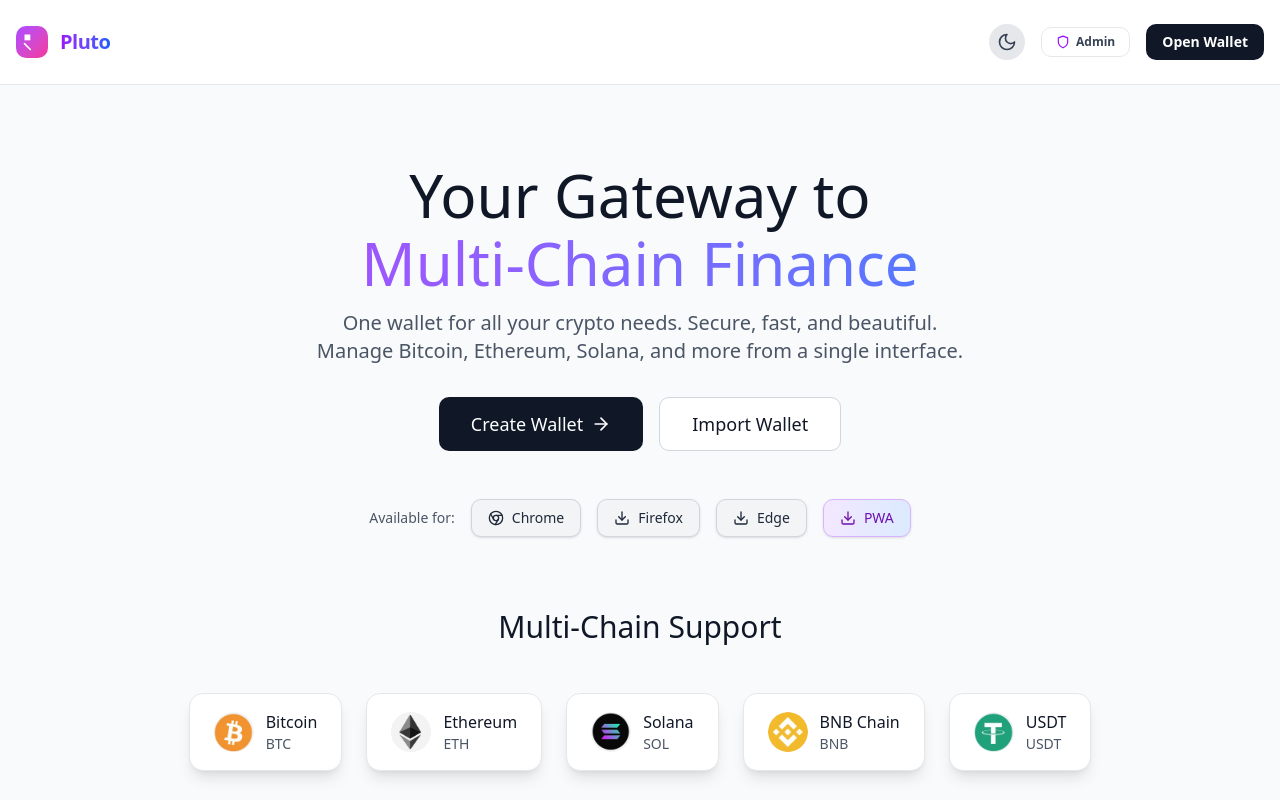
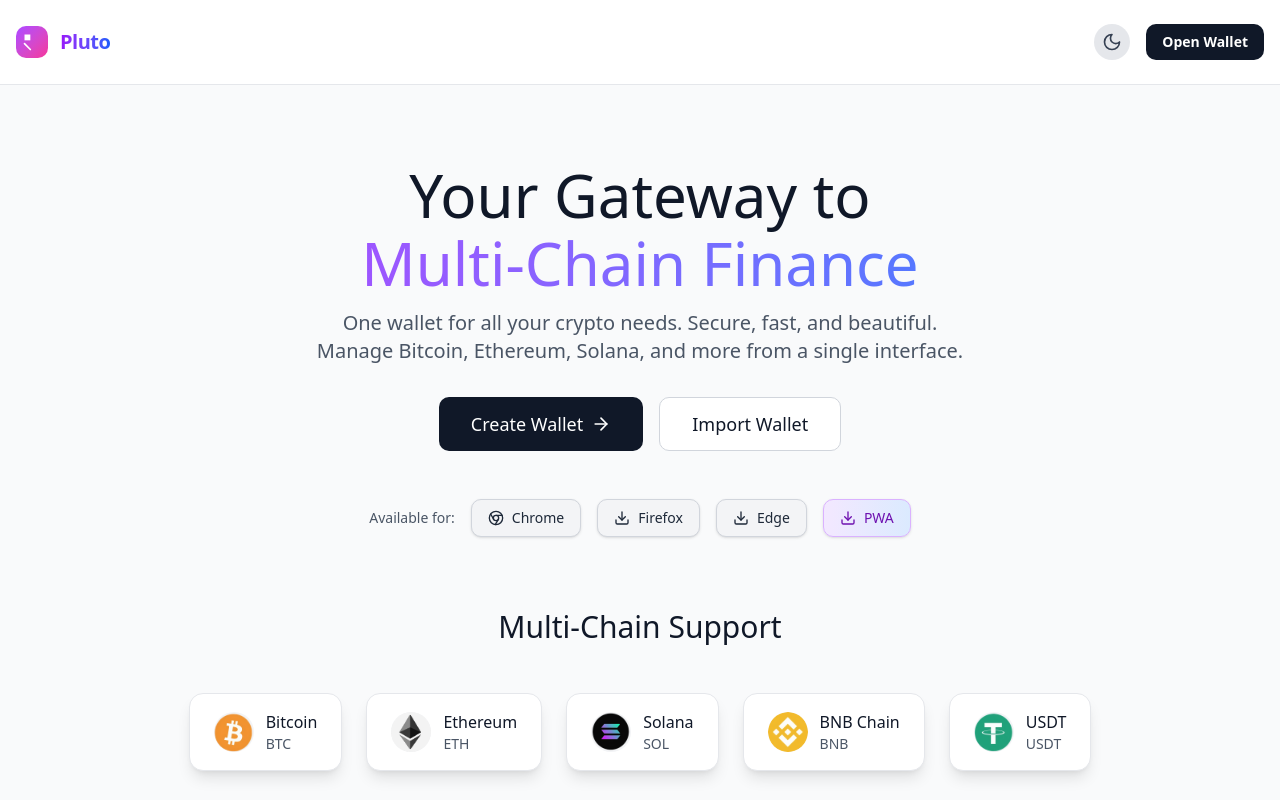
Before and after one commit to daprof12/pluto-wallet, a React (Vite) app: page / in a window 1280 px wide. Shown: the top 800 px of the page. Built offline with nearby package versions, Linux system fonts and the light colour scheme; no server answers; the database is empty.

Commit message:
chore: remove admin button from landing page header

```diff
--- a/components/LandingPage.tsx
+++ b/components/LandingPage.tsx
@@ -1,4 +1,4 @@
-import { Chrome, Download, ArrowRight, LogOut, ChevronDown, Moon, Sun, Shield } from 'lucide-react';
+import { Chrome, Download, ArrowRight, LogOut, ChevronDown, Moon, Sun } from 'lucide-react';
 import { Button } from './ui/button';
 import Logo from './Logo';
 import { useState, useRef, useEffect } from 'react';
@@ -163,13 +163,6 @@
                 ) : (
                   <Moon className="w-5 h-5 text-gray-700" />
                 )}
-              </button>
-              <button
-                onClick={onAdminAccess}
-                className="px-3.5 py-1.5 rounded-lg text-xs font-semibold text-gray-700 hover:text-purple-600 dark:text-gray-300 dark:hover:text-purple-400 border border-gray-200 dark:border-gray-700 hover:border-purple-300 dark:hover:border-purple-700 hover:bg-purple-50/50 dark:hover:bg-purple-950/20 transition-all flex items-center gap-1.5 cursor-pointer"
-              >
-                <Shield className="w-3.5 h-3.5 text-purple-600 dark:text-purple-400" />
-                Admin
               </button>
 
               {isLoggedIn ? (
```
